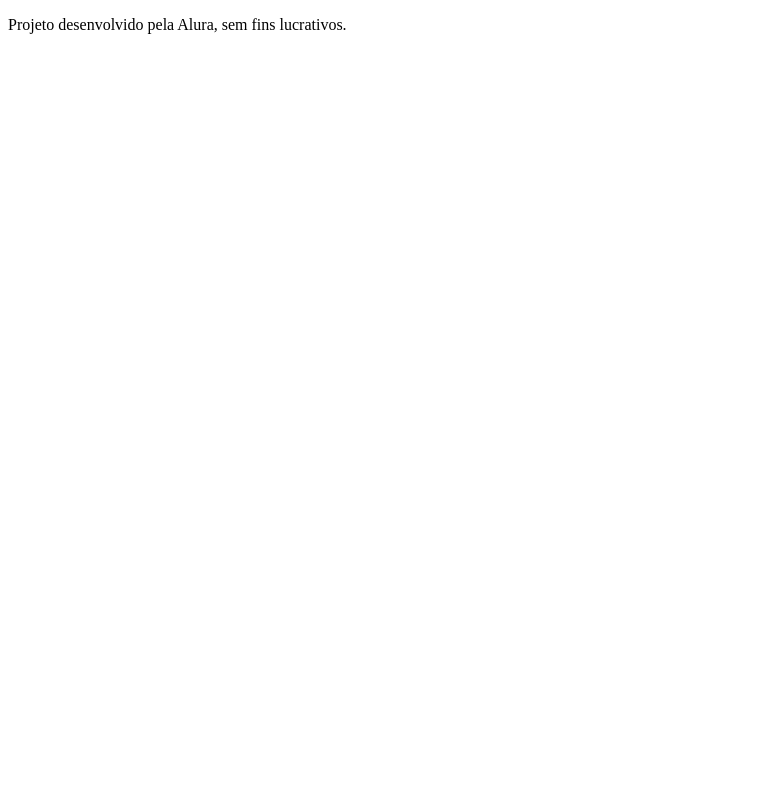
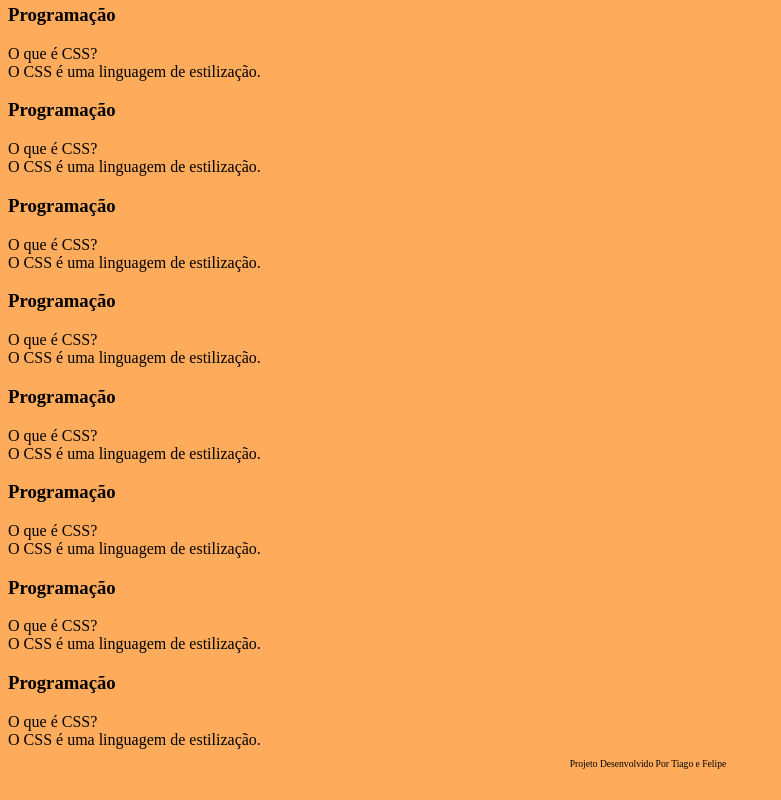
Before and after one commit to c4rlinh05/ter-eira-lei-de-Newton, a plain HTML site: page index.html in a window 1280 px wide. Shown: the whole page, without its empty margins (0-781 px from the left). Drawn offline with Linux system fonts and the light colour scheme.

Commit message:
Add files via upload

```diff
--- a/index.html
+++ b/index.html
@@ -4,13 +4,143 @@
   <meta charset="UTF-8">
     <meta name="viewport" content="width=device-width, initial-scale=1.0">
     <title>Flashcard</title>
+    <link rel="stylesheet" href="style.css">
 </head>
 <body>
     <main>
 
     </main>
     <footer>
-        <p>Projeto desenvolvido pela Alura, sem fins lucrativos.</p>
+<article class="cartao">
+    <div class="cartao__conteudo">
+            <h3> Programação </h3>
+                  <div class="cartao__conteudo__pergunta">
+                        O que é CSS?
+                    </div>
+                   <div class="cartao__conteudo__resposta">
+                        O CSS é uma linguagem de estilização.
+                     </div>
+                    </div>
+
+     </article>
+
+<article class="cartao">
+    <div class="cartao__conteudo">
+            <h3> Programação </h3>
+                  <div class="cartao__conteudo__pergunta">
+                        O que é CSS?
+                    </div>
+                   <div class="cartao__conteudo__resposta">
+                        O CSS é uma linguagem de estilização.
+                     </div>
+                    </div>
+
+     </article>
+
+<article class="cartao">
+    <div class="cartao__conteudo">
+            <h3> Programação </h3>
+                  <div class="cartao__conteudo__pergunta">
+                        O que é CSS?
+                    </div>
+                   <div class="cartao__conteudo__resposta">
+                        O CSS é uma linguagem de estilização.
+                     </div>
+                    </div>
+
+     </article>
+
+<article class="cartao">
+    <div class="cartao__conteudo">
+            <h3> Programação </h3>
+                  <div class="cartao__conteudo__pergunta">
+                        O que é CSS?
+                    </div>
+                   <div class="cartao__conteudo__resposta">
+                        O CSS é uma linguagem de estilização.
+                     </div>
+                    </div>
+
+     </article>
+
+<article class="cartao">
+    <div class="cartao__conteudo">
+            <h3> Programação </h3>
+                  <div class="cartao__conteudo__pergunta">
+                        O que é CSS?
+                    </div>
+                   <div class="cartao__conteudo__resposta">
+                        O CSS é uma linguagem de estilização.
+                     </div>
+                    </div>
+
+     </article>
+
+<article class="cartao">
+    <div class="cartao__conteudo">
+            <h3> Programação </h3>
+                  <div class="cartao__conteudo__pergunta">
+                        O que é CSS?
+                    </div>
+                   <div class="cartao__conteudo__resposta">
+                        O CSS é uma linguagem de estilização.
+                     </div>
+                    </div>
+
+     </article>
+
+<article class="cartao">
+    <div class="cartao__conteudo">
+            <h3> Programação </h3>
+                  <div class="cartao__conteudo__pergunta">
+                        O que é CSS?
+                    </div>
+                   <div class="cartao__conteudo__resposta">
+                        O CSS é uma linguagem de estilização.
+                     </div>
+                    </div>
+
+     </article>
+
+<article class="cartao">
+    <div class="cartao__conteudo">
+            <h3> Programação </h3>
+                  <div class="cartao__conteudo__pergunta">
+                        O que é CSS?
+                    </div>
+                   <div class="cartao__conteudo__resposta">
+                        O CSS é uma linguagem de estilização.
+                     </div>
+                    </div>
+
+     </article>
+
+<article class="cartao">
+    <div class="cartao__conteudo">
+            <h3> Programação </h3>
+                  <div class="cartao__conteudo__pergunta">
+                        O que é CSS?
+                    </div>
+                   <div class="cartao__conteudo__resposta">
+                        O CSS é uma linguagem de estilização.
+                     </div>
+                    </div>
+
+     </article>
+
+<article class="cartao">
+    <div class="cartao__conteudo">
+            <h3> Programação </h3>
+                  <div class="cartao__conteudo__pergunta">
+                        O que é CSS?
+                    </div>
+                   <div class="cartao__conteudo__resposta">
+                        O CSS é uma linguagem de estilização.
+                     </div>
+                    </div>
+
+     </article>
+     <p>Projeto Desenvolvido Por Tiago e Felipe</p>
     </footer>
 
 </body>
--- /dev/null
+++ b/style.css
@@ -0,0 +1,16 @@
+body {
+    background-color: rgb(255, 171, 92);
+}
+footer {
+    background-color: rgb(255, 171, 92);
+    color: rgb(0, 0, 0);
+    bottom:0;
+    position:fixed;
+    width:100%;
+}
+footer p{
+    text-align: center;
+    font-size: 0.6rem;
+    height:2rem;
+    margin-top: 0,5rem;
+}
```
